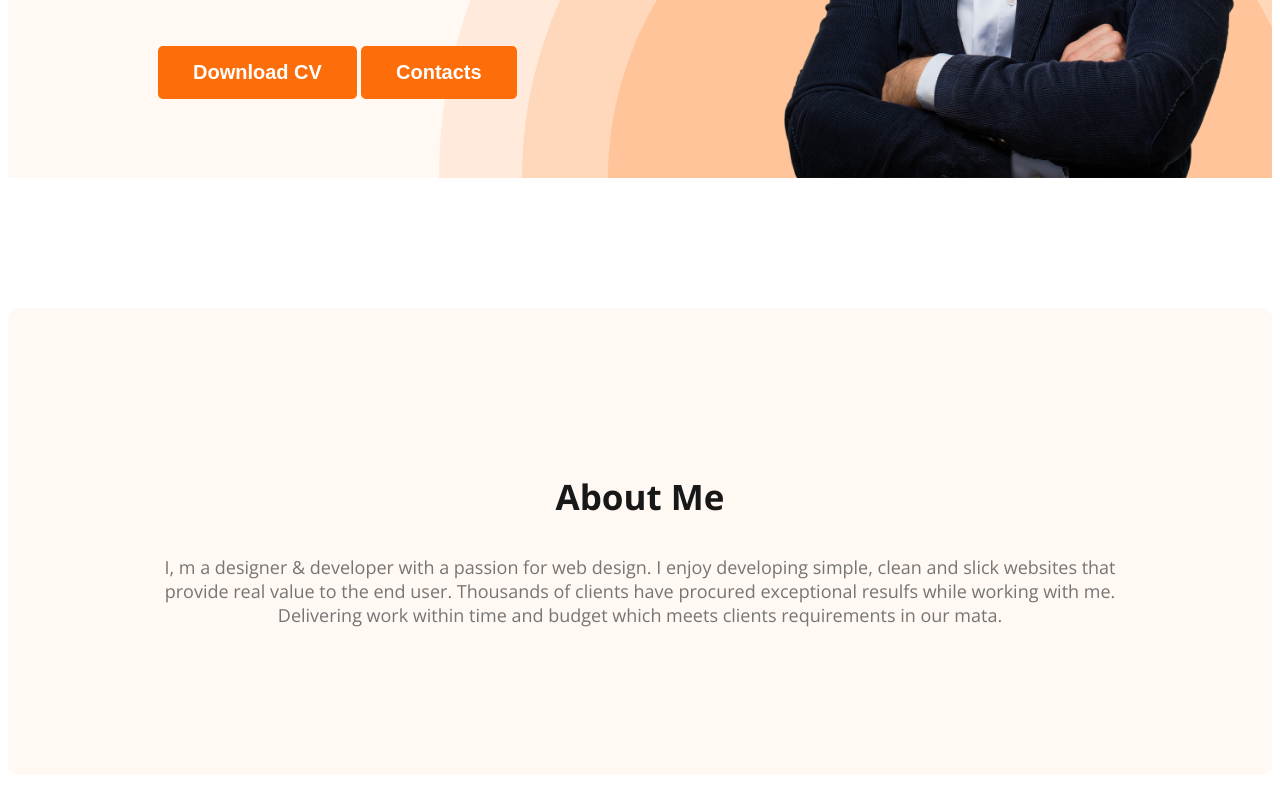
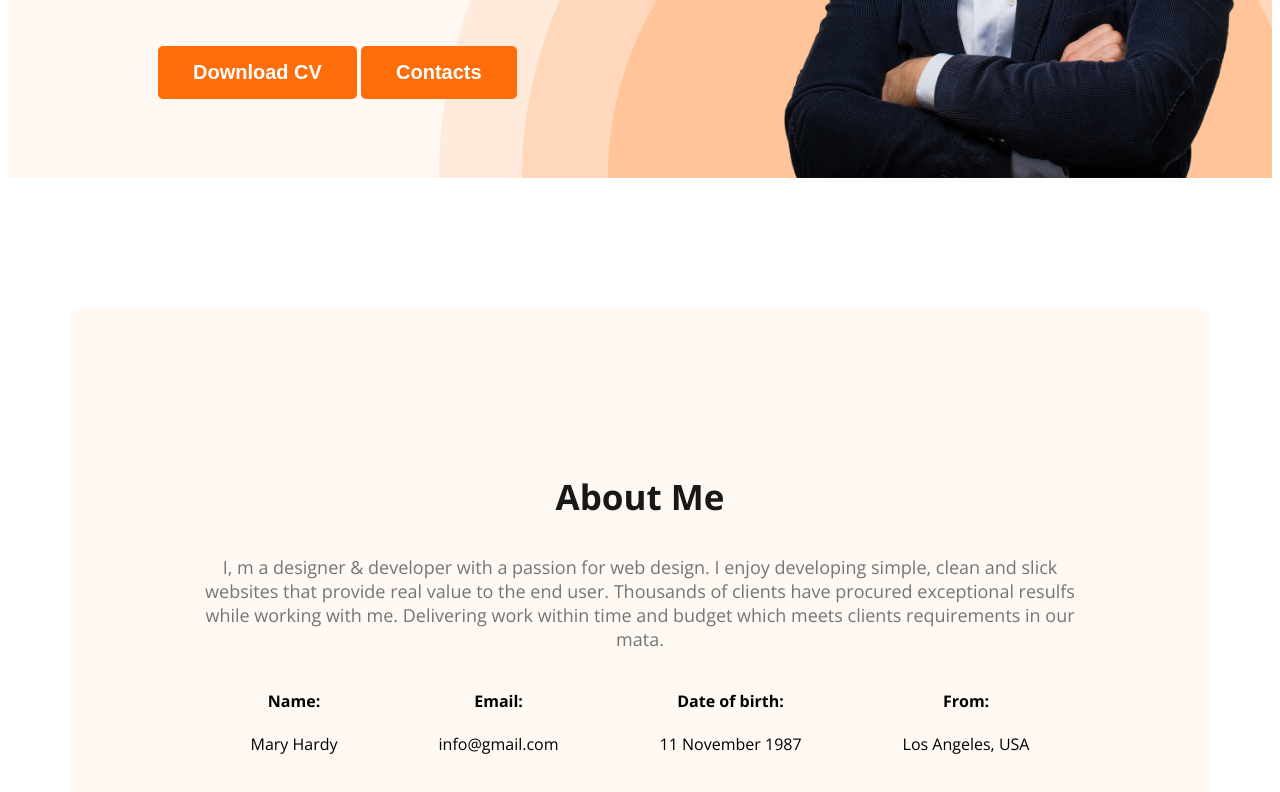
Before and after one commit to shrabonti09/web-developer-repo, a plain HTML site: page index.html in a window 1280 px wide. Shown: the part 590-1382 px from the top of the page. Drawn offline with nearby package versions, Linux system fonts and the light colour scheme.

Commit message:
about info added

```diff
--- a/index.html
+++ b/index.html
@@ -1,5 +1,6 @@
 <!DOCTYPE html>
 <html lang="en">
+
 <head>
     <meta charset="UTF-8">
     <meta name="viewport" content="width=device-width, initial-scale=1.0">
@@ -11,6 +12,7 @@
 
     <link rel="stylesheet" href="styles/portfolio.css">
 </head>
+
 <body>
     <header class="header">
         <nav>
@@ -23,9 +25,10 @@
         </nav>
         <div class="banner">
             <div class="banner-content">
-                <h3 class="banner-greeting">Hi, I  am</h3>
+                <h3 class="banner-greeting">Hi, I am</h3>
                 <h1 class="banner-title">Mary Hardy</h1>
-                <p class="banner-description">Shot what able cold new see hold.Friendly as an betrayed formerly <br> he. Morning because as to society behaved moments.</p>
+                <p class="banner-description">Shot what able cold new see hold.Friendly as an betrayed formerly <br> he.
+                    Morning because as to society behaved moments.</p>
                 <button class="button-primary" class="banner-button">Download CV</button>
                 <button class="button-primary" class="banner-button">Contacts</button>
             </div>
@@ -34,15 +37,42 @@
 
 
     </header>
-<main>
-    <section class="about">
-        <h3 class="section-title">About Me</h3>
-        <p class="section-description">I, m a designer & developer with a passion for web design. I enjoy developing simple, clean and slick websites that provide real value to the end user. Thousands of clients have procured exceptional resulfs while working with me. Delivering work within time and budget which meets clients requirements in our mata.</p>
-    </section>
+    <main>
+        <section class="about">
+            <h3 class="section-title">About Me</h3>
+            <p class="section-description">I, m a designer & developer with a passion for web design. I enjoy developing
+                simple, clean and slick websites that provide real value to the end user. Thousands of clients have
+                procured exceptional resulfs while working with me. Delivering work within time and budget which meets
+                clients requirements in our mata.</p>
+
+            <div class="about-info-container">
+                <!--  .about-info*4>h4.info-title+p.info-description -->
+                <div class="about-info">
+                    <h4 class="info-title">Name: </h4>
+                    <p class="info-description">Mary Hardy </p>
+                </div>
+                <div class="about-info">
+                    <h4 class="info-title">Email:</h4>
+                    <p class="info-description">info@gmail.com</p>
+                </div>
+                <div class="about-info">
+                    <h4 class="info-title">Date of birth:</h4>
+                    <p class="info-description">11 November 1987</p>
+                </div>
+                <div class="about-info">
+                    <h4 class="info-title">From:</h4>
+                    <p class="info-description">Los Angeles, USA</p>
+                </div>
+
+
+
+            </div>
+        </section>
 
     </main>
     <footer>
 
     </footer>
 </body>
+
 </html>
--- a/styles/portfolio.css
+++ b/styles/portfolio.css
@@ -106,6 +106,10 @@ nav a {
 }
 
 /* main section styles */
+main{
+    max-width: 1140px;
+    margin: 0px auto;
+}
 
 /* about section styles */
 .about {
@@ -130,3 +134,10 @@ nav a {
 
 
 }
+.about-info-container{
+    display: flex;
+    justify-content: space-around;
+}
+.about-info{
+    text-align: center;
+}
```
